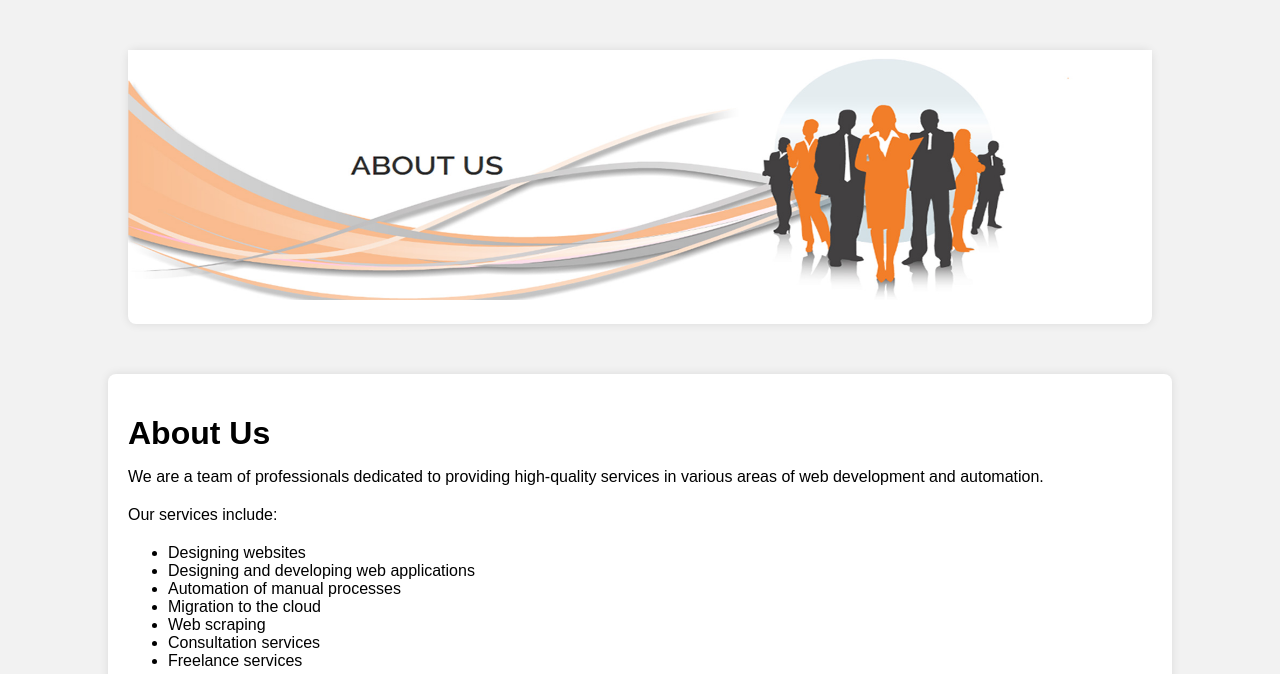
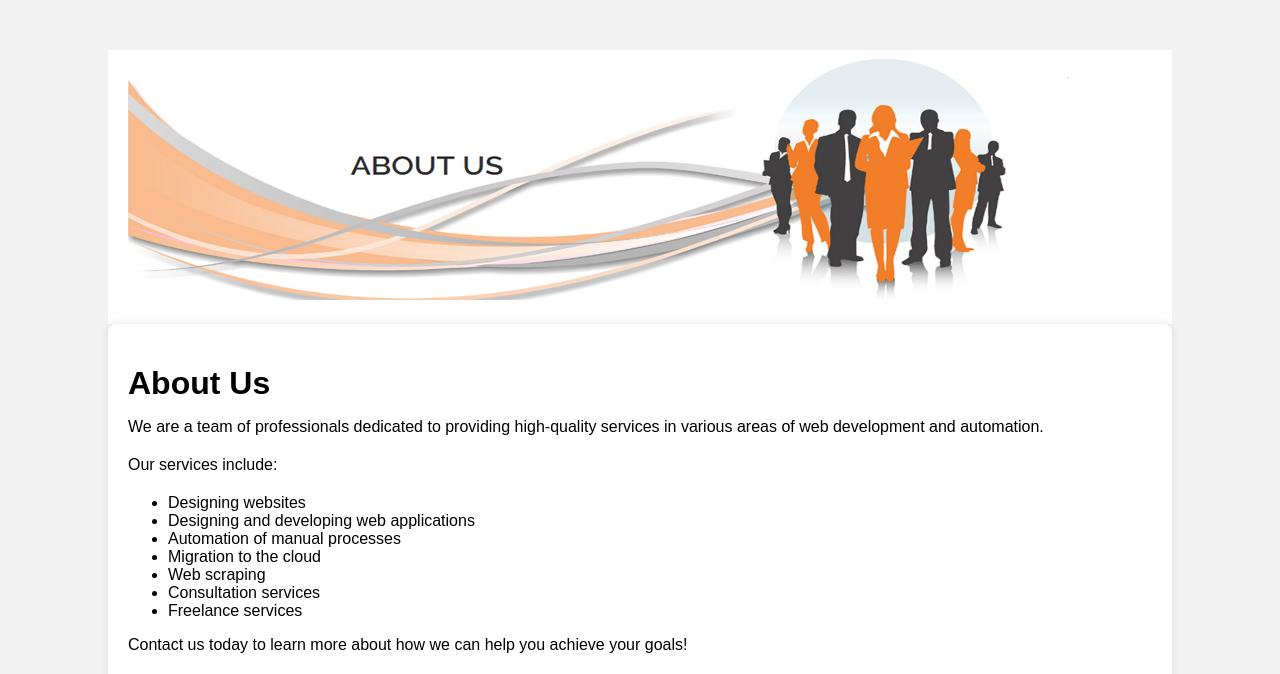
Before and after one commit to hsafari99/about, a plain HTML site: page index.html in a window 1280 px wide. Shown: the top 674 px of the page. Drawn offline with Linux system fonts and the light colour scheme.

Commit message:
change contents

```diff
--- a/index.html
+++ b/index.html
@@ -14,14 +14,13 @@
         }
         .img_container {
             max-width: 80%;
-            margin: 50px auto;
+            margin: 50px auto 0px auto;
             background-color: #fff;
-            border-radius: 8px;
-            box-shadow: 0 0 10px rgba(0,0,0,0.1);
+            padding: 0px 20px;
         }
         .container {
             max-width: 80%;
-            margin: 50px auto;
+            margin: 0px auto 50px auto;
             padding: 20px;
             background-color: #fff;
             border-radius: 8px;
```
